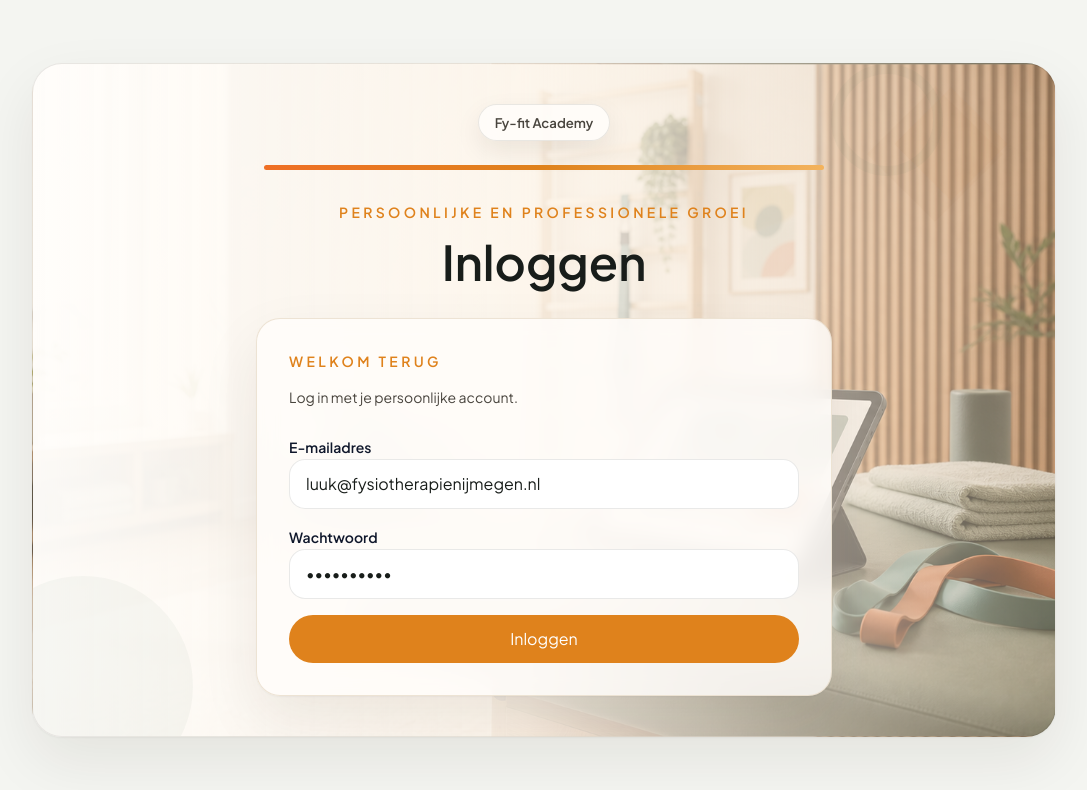
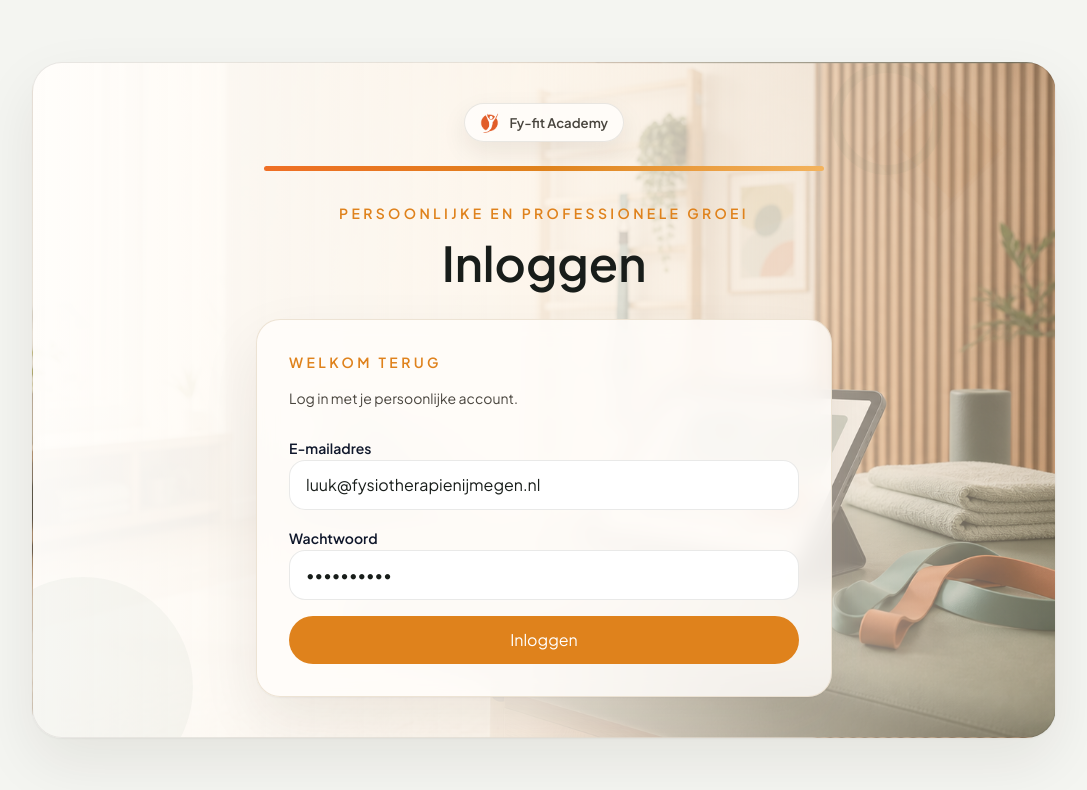
Before and after one commit to luuksmeekens94-hash/fy-fit-academy, a Next.js app: page /login in a window 1280 px wide. Shown: the top 790 px of the page, without its empty margins (96-1183 px from the left). Built offline with nearby package versions, Linux system fonts and the light colour scheme; no server answers.

Commit message:
Add Fy-fit mark to login

```diff
--- a/src/app/login/page.tsx
+++ b/src/app/login/page.tsx
@@ -1,4 +1,5 @@
 import { redirect } from "next/navigation";
+import Image from "next/image";
 
 import { loginAction } from "@/app/actions";
 import { getSessionUser } from "@/lib/auth";
@@ -25,14 +26,24 @@ export default async function LoginPage({ searchParams }: LoginPageProps) {
           <div className="orb-ring right-28 top-0 h-28 w-28 opacity-40" />
 
           <div className="relative mx-auto flex max-w-xl flex-col items-center text-center">
-            <div className="brand-chip">Fy-fit Academy</div>
+            <div className="brand-chip">
+              <Image
+                className="brand-chip__mark"
+                src="/fyfit-poppetje.png"
+                alt=""
+                aria-hidden="true"
+                width={24}
+                height={24}
+              />
+              Fy-fit Academy
+            </div>
             <div className="accent-line mt-6" />
 
             <div className="mt-8 space-y-4">
               <p className="text-sm font-semibold uppercase tracking-[0.24em] text-[var(--brand)]">
                 Persoonlijke en professionele groei
               </p>
-            <h1 className="text-4xl font-semibold text-[var(--foreground)] sm:text-5xl">
+              <h1 className="text-4xl font-semibold text-[var(--foreground)] sm:text-5xl">
                 Inloggen
               </h1>
             </div>
```
